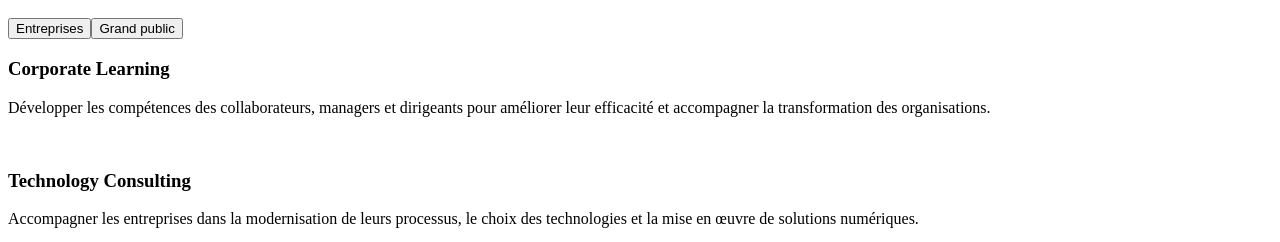
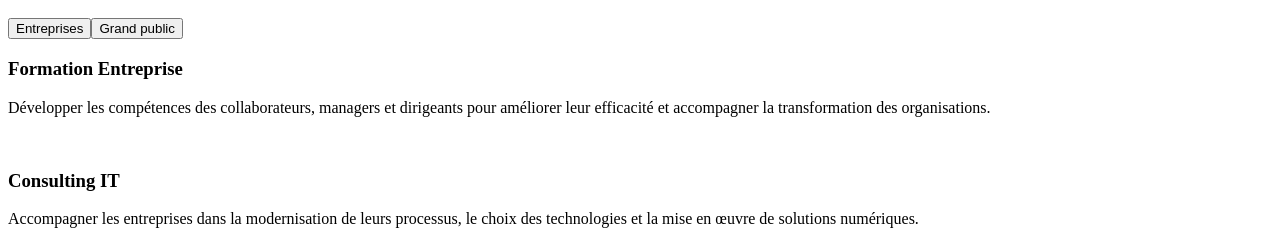
Before and after one commit to eudisville/beriverse, a React (Vite) app: page / in a window 1280 px wide. Shown: the part 837-1079 px from the top of the page. Built offline with nearby package versions, Linux system fonts and the light colour scheme; the HTML template or start-up script is replaced by a standard one.

Commit message:
Commit day

```diff
--- a/src/content.js
+++ b/src/content.js
@@ -18,8 +18,8 @@ export const T = {
     tabs: ["Entreprises", "Grand public"],
     // Exemple pour biz
     biz: [
-      ["Corporate Learning", "Développer les compétences des collaborateurs, managers et dirigeants pour améliorer leur efficacité et accompagner la transformation des organisations.", "card-formation"],
-      ["Technology Consulting", "Accompagner les entreprises dans la modernisation de leurs processus, le choix des technologies et la mise en œuvre de solutions numériques.", "card-tech"],
+      ["Formation Entreprise", "Développer les compétences des collaborateurs, managers et dirigeants pour améliorer leur efficacité et accompagner la transformation des organisations.", "card-formation"],
+      ["Consulting IT", "Accompagner les entreprises dans la modernisation de leurs processus, le choix des technologies et la mise en œuvre de solutions numériques.", "card-tech"],
       ["Edge AI", "Concevoir et intégrer des technologies avancées qui transforment les données et les systèmes d'information en capacités d'intelligence et d'automatisation.", "card-ai"],
     ],
 
```
